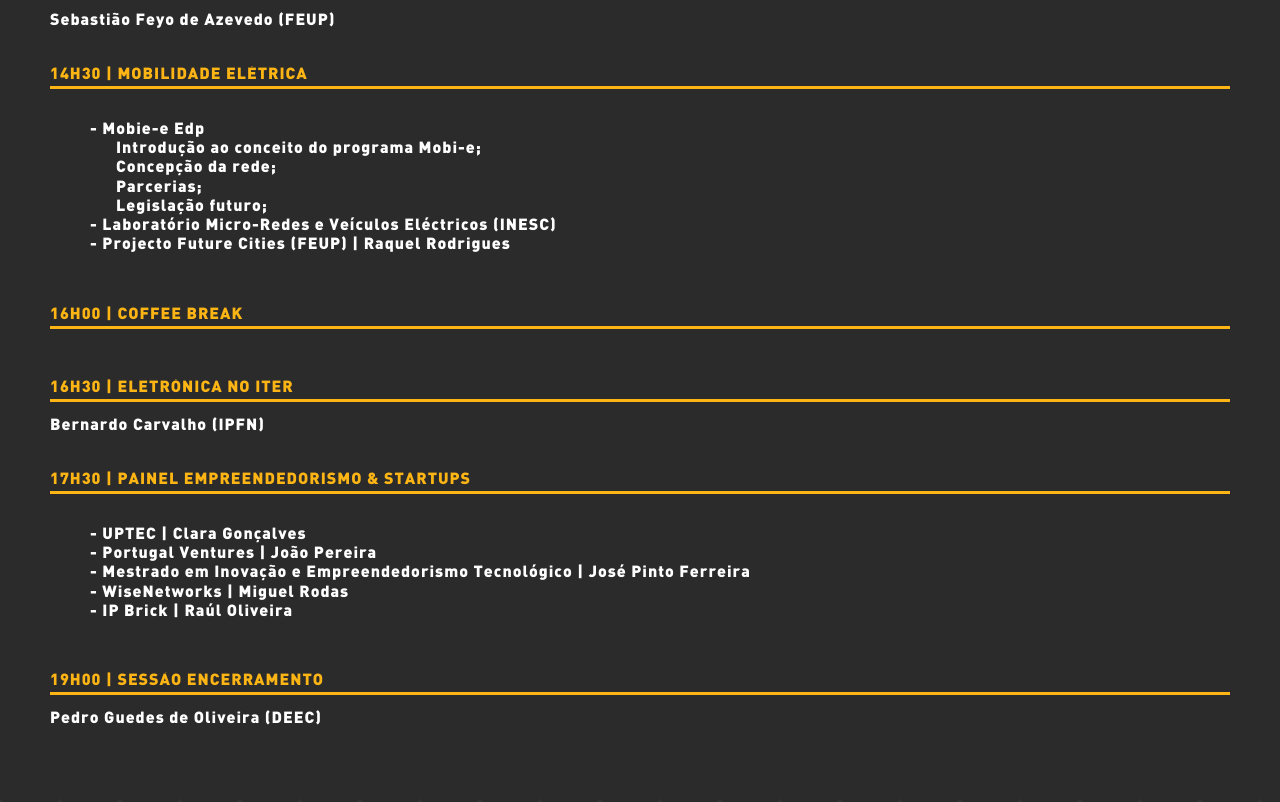
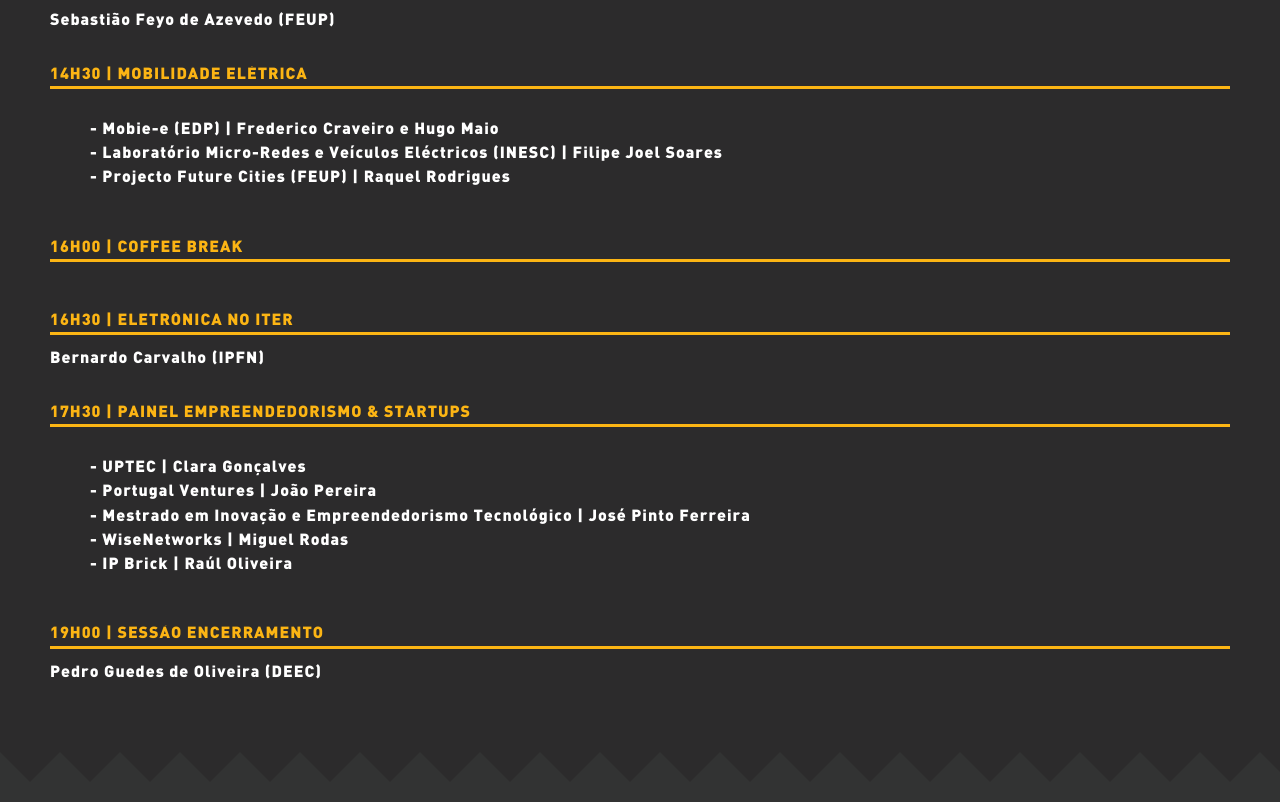
Before and after one commit to zebateira/jeletro, a website: page app/index.html in a window 1280 px wide. Shown: the part 799-1601 px from the top of the page. Drawn offline with nearby package versions, Linux system fonts and the light colour scheme; files that its build step writes are made by us from their sources.

Commit message:
event's schedule updated

```diff
--- a/app/index.html
+++ b/app/index.html
@@ -53,16 +53,10 @@
         <div class="entry-content">
           <ul>
             <li>
-              - Mobie-e Edp
-              <div class="desc">
-                Introdução ao conceito do programa Mobi-e; <br>
-                Concepção da rede; <br>
-                Parcerias; <br>
-                Legislação futuro; <br>
-              </div>
+              - Mobie-e (EDP) | Frederico Craveiro e Hugo Maio
             </li>
             <li>
-              - Laboratório Micro-Redes e Veículos Eléctricos (INESC)</li>
+              - Laboratório Micro-Redes e Veículos Eléctricos (INESC) | Filipe Joel Soares</li>
             <li>
               - Projecto Future Cities (FEUP) | Raquel Rodrigues
             </li>
--- a/app/styles/_content.scss
+++ b/app/styles/_content.scss
@@ -46,6 +46,10 @@
 
   ul {
     list-style-type: none;
+
+    li {
+      margin-bottom: 5px;
+    }
   }
 }
 
```
